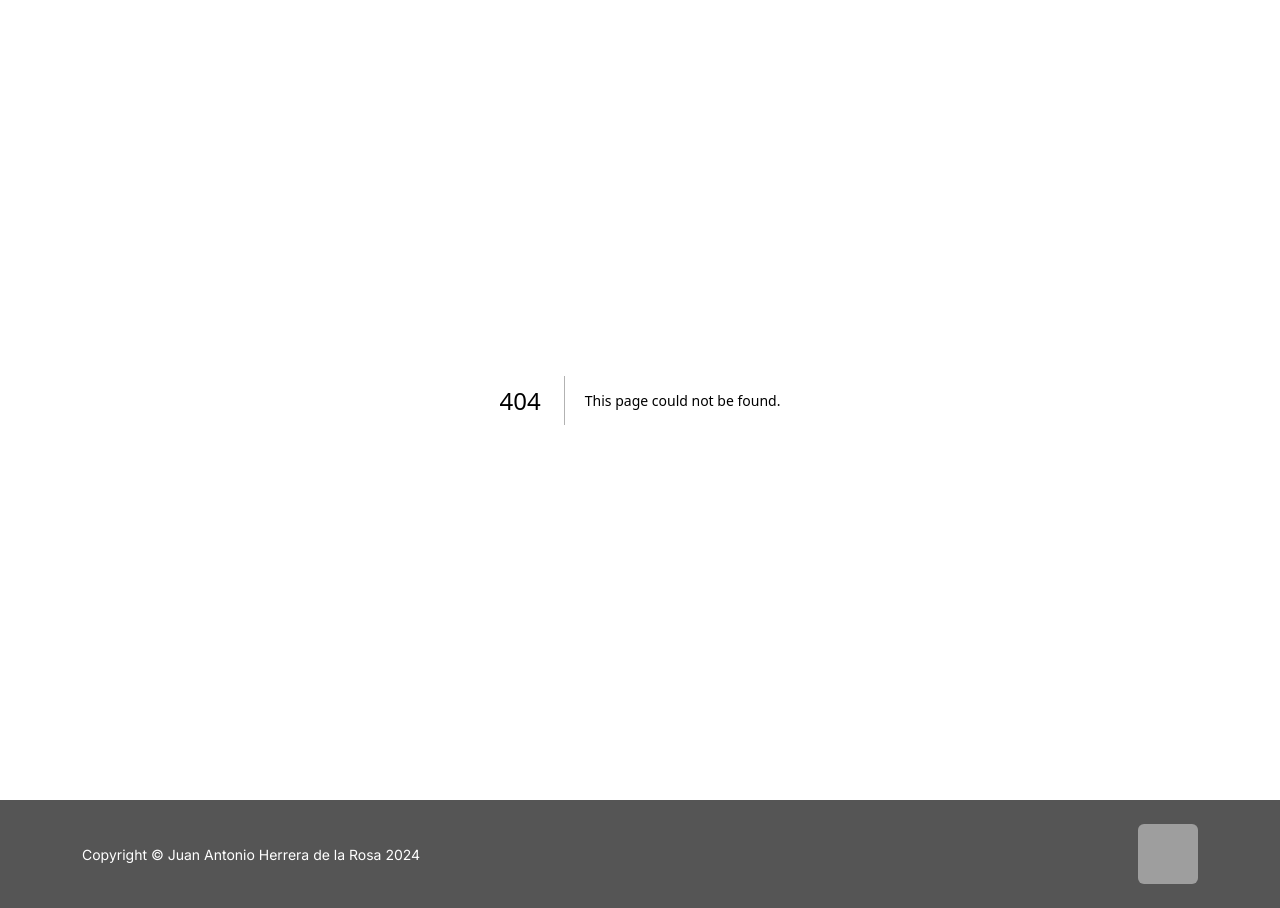
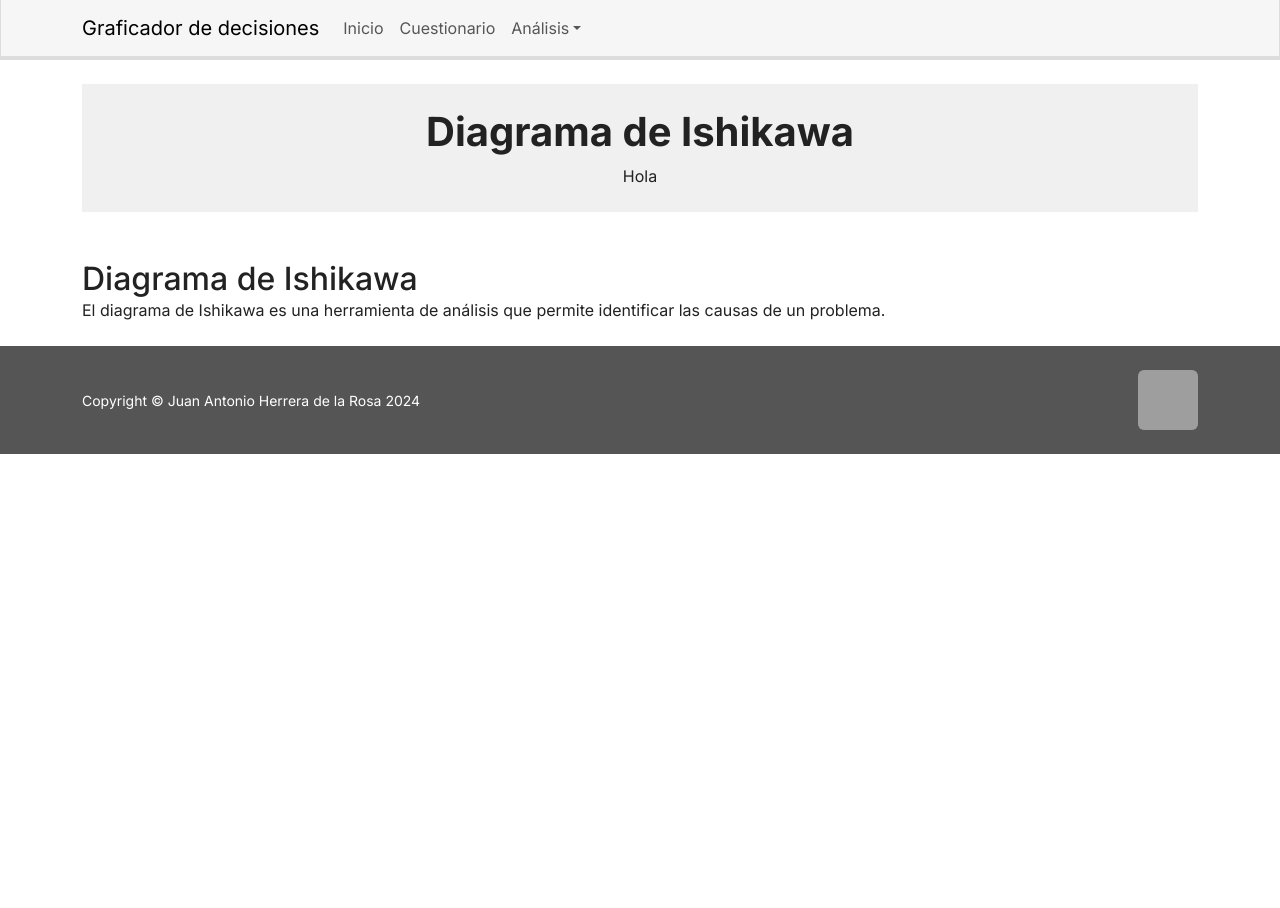
Before and after one commit to JuanAntonioHR/ubaldo-decisiones, a Next.js app: page /pages/ishikawa in a window 1280 px wide. Before the commit this address had no page. After the commit the page ends 800 px from the top, so only its background shows below. Built offline with nearby package versions, Linux system fonts and the light colour scheme; grey boxes are pictures that could not be loaded.

Commit message:
chore: Remove commented code and refactor Ishikawa page
The commented code block in the Catwda page is removed to improve code readability. Additionally, the Ishikawa page is refactored to include the necessary imports and components for rendering the Ishikawa diagram.

```diff
--- /dev/null
+++ b/src/app/pages/ishikawa/page.js
@@ -0,0 +1,28 @@
+'use client'
+import { useFormContext } from "@/app/context/FormContext";
+import NavBar from '@/app/components/NavBar';
+import { Container } from 'react-bootstrap';
+
+function Ishikawa() {
+    const { formData } = useFormContext();
+
+    return (
+      <>
+        <NavBar />
+        <Container className="py-4">
+            <div className="bg-secondary mb-5 py-4 text-center">
+                <div className="card-body">
+                    <h1 className='fw-bolder'>Diagrama de Ishikawa</h1>
+                    <p className="m-0">
+                        {formData.title}
+                    </p>
+                </div>
+            </div>
+          <h2 className="card-title">Diagrama de Ishikawa</h2>
+          <p className="card-text">El diagrama de Ishikawa es una herramienta de análisis que permite identificar las causas de un problema.</p>
+        </Container>
+      </>
+    );
+}
+
+export default Ishikawa;
```
Also changed, not shown: src/app/pages/catwda/page.js (+0 -19 lines).
